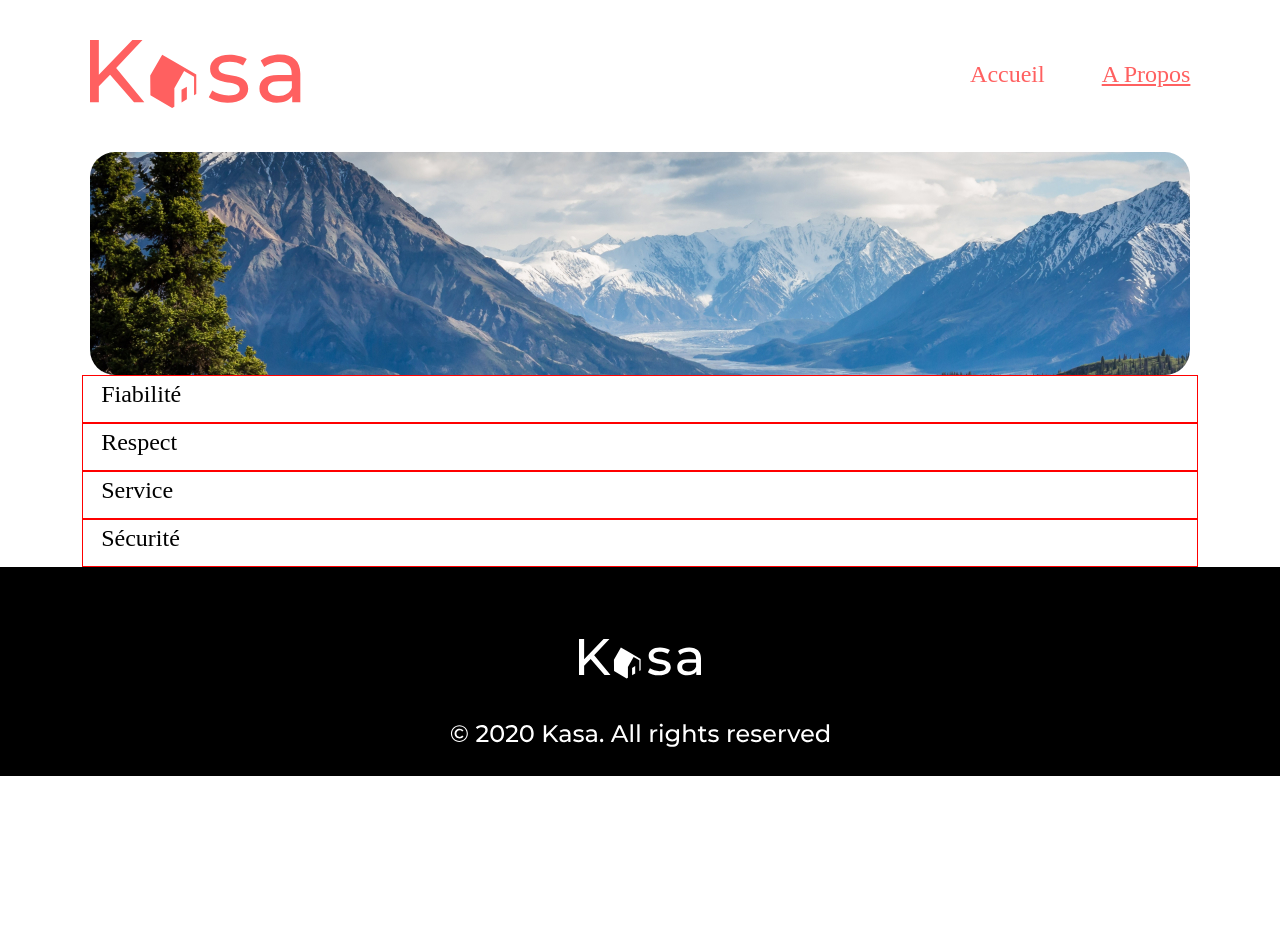
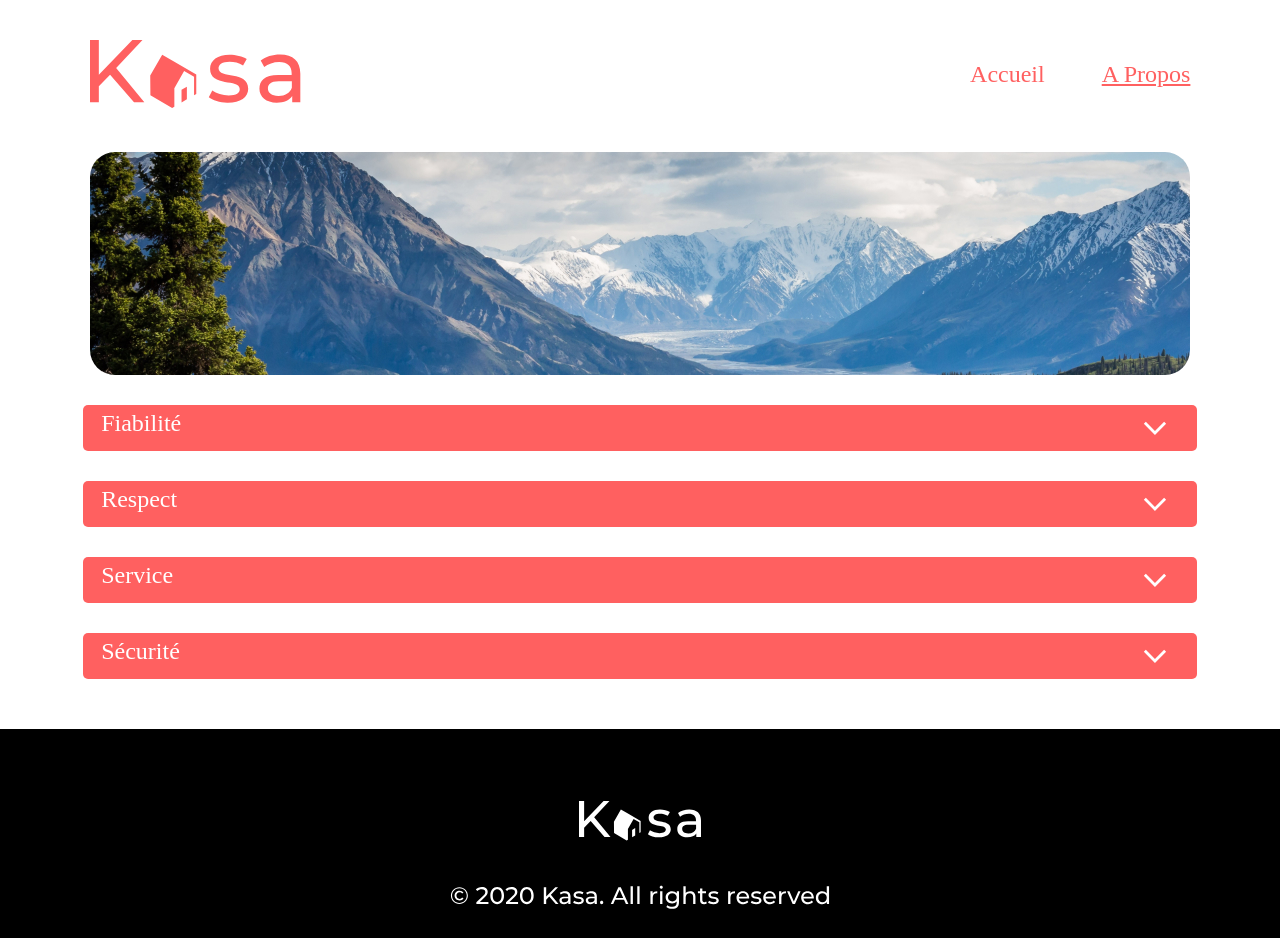
Before and after one commit to denisk13005/KirmannDenis_P11_18032021, a React (Create React App) app: page /about in a window 1280 px wide. Before the commit the page ends 800 px from the top, so only its background shows below. Built offline with nearby package versions, Linux system fonts and the light colour scheme.

Commit message:
page about ok

```diff
--- a/src/components/AboutContainer.jsx
+++ b/src/components/AboutContainer.jsx
@@ -2,23 +2,26 @@ import React, { useState } from 'react'
 import arrow from '../assets/arrow.svg'
 import '../styles/components/aboutContainer.scss'
 
-const AboutContainer = (props) => {
+const AboutContainer = (el) => {
+  console.log(el)
   const [isActive, setIsActive] = useState(false)
 
-  console.log(props.props.title)
   const toggle = () => {
     isActive ? setIsActive(false) : setIsActive(true)
   }
   return (
     <div className="container">
       <div className="headerAboutContainer">
-        <p>{props.props.title}</p>
+        <p>{el.el.title}</p>
         <img
-          className={isActive ? 'active' : 'notActive'}
+          className={!isActive ? 'active' : 'notActive'}
           onClick={toggle}
           src={arrow}
           alt="chevron ouverture fermeture description"
         />
+      </div>
+      <div className={isActive ? 'visible' : 'notVisible'}>
+        {el.el.description}
       </div>
     </div>
   )
--- a/src/pages/About.jsx
+++ b/src/pages/About.jsx
@@ -17,7 +17,7 @@ const About = () => {
       <Header />
       <div className="banner"></div>
       {aboutDatas.map((el, index) => (
-        <AboutContainer key={index} props={el} />
+        <AboutContainer key={index} el={el} />
       ))}
       <Footer />
     </div>
--- a/src/styles/components/aboutContainer.scss
+++ b/src/styles/components/aboutContainer.scss
@@ -1,24 +1,41 @@
 @import '../settings.scss';
 .container {
-  border: $border1;
   width: 87%;
   margin: auto;
+  font-size: 24px;
+  position: relative;
+  margin-top: 30px;
   .headerAboutContainer {
     display: flex;
     justify-content: space-between;
     width: 100%;
+    background-color: $color-primary;
+    border-radius: 5px;
     img {
       padding: 16px 30px;
       cursor: pointer;
       transition: transform 0.2s ease-in-out;
     }
-    .active {
+    .notActive {
       transform: rotate(180deg);
     }
     p {
       margin: 0;
       padding: 5px 18px;
-      font-size: 24px;
+      color: white;
     }
   }
+
+  .visible {
+    transition: transform 0.2s;
+    background-color: $color-secondary;
+    color: $color-primary;
+    border-radius: 0px 0px 5px 5px;
+    margin-top: -2px;
+    padding: 36px 18px;
+  }
+  .notVisible {
+    transform: scale(0);
+    position: absolute;
+  }
 }
--- a/src/styles/components/footer.scss
+++ b/src/styles/components/footer.scss
@@ -6,6 +6,10 @@
   flex-direction: column;
   align-items: center;
   justify-content: flex-end;
+  position: relative;
+  margin-top: 50px;
+  top: 100%;
+  // transform: translateX(-50%);
   @media screen and (max-width: 840px) {
     justify-content: center;
   }
```
Also changed, not shown: 1 other file (tests, documents, lock files or other folders).
